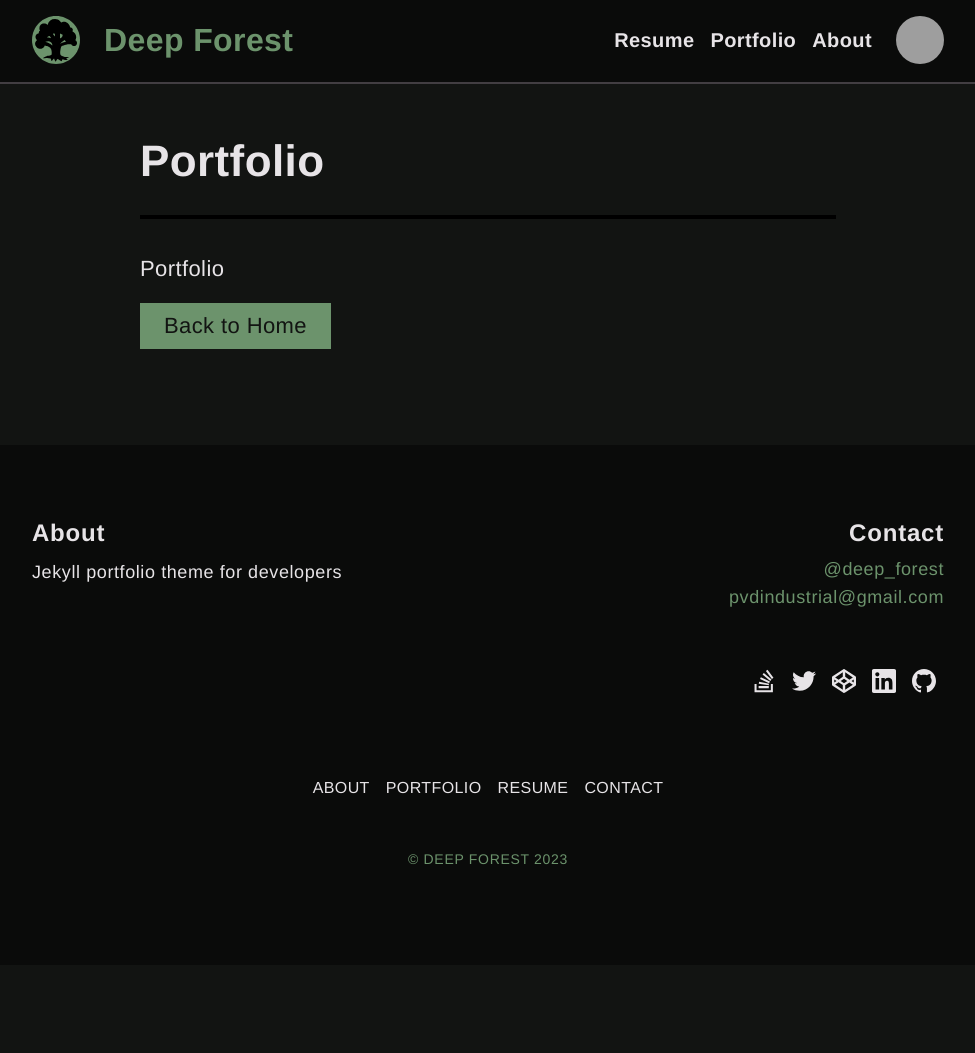
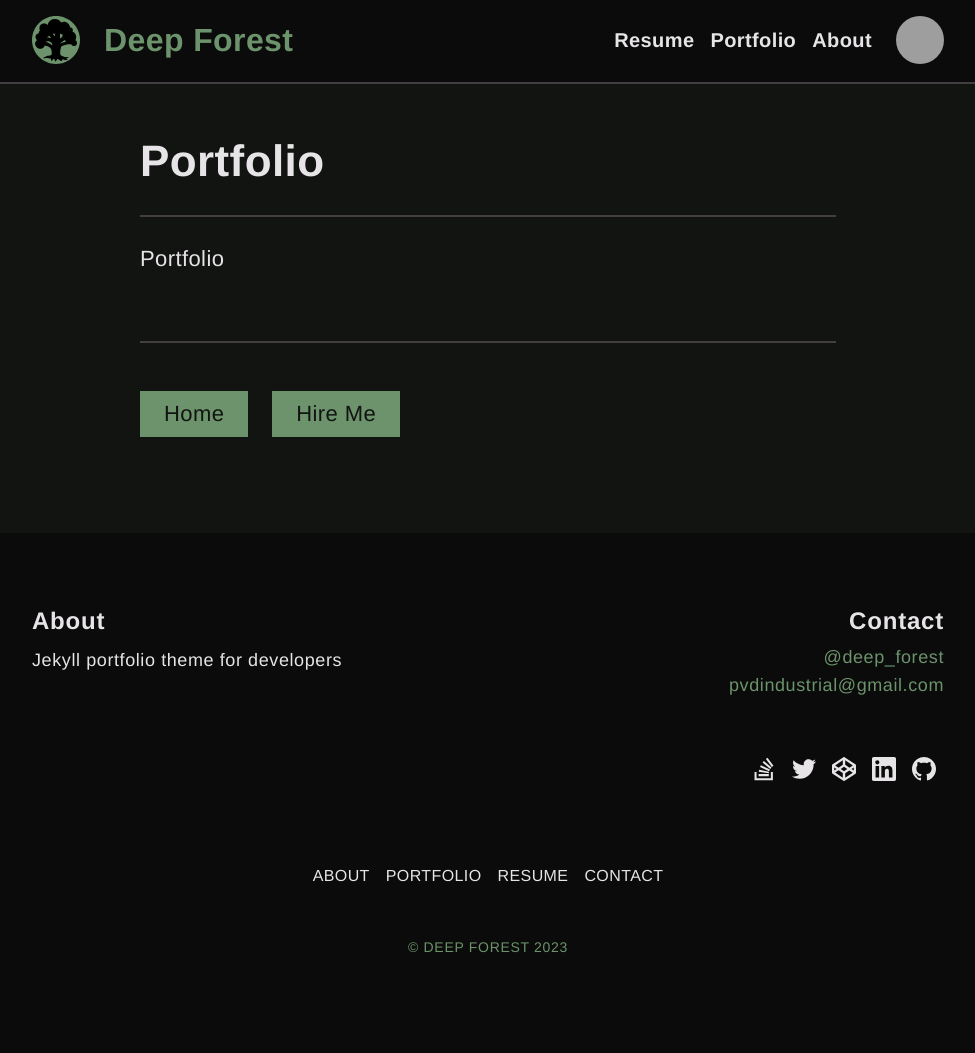
Before and after one commit to ian-pvd/deep-forest, a Jekyll site: the page built from portfolio.md, in a window 1280 px wide. Shown: the whole page, without its empty margins (152-1127 px from the left). Built offline with Jekyll 4.4.1, drawn with Linux system fonts in a browser that asks for light colours; before the commit the page ends 965 px from its top, so only the background shows below that; grey boxes are pictures that could not be loaded.

Commit message:
add styles for page layouts

```diff
--- a/_includes/site-footer.html
+++ b/_includes/site-footer.html
@@ -24,7 +24,7 @@
 				{% endif -%}
 				{%- if site.author.email -%}
 				<li class="site-footer__author-email">
-					<a class="site-footer__email-link" href="mailto:{{ site.author.email }}">{{site.author.email }}</a>
+					<a class="site-footer__email-link" href="mailto:{{ site.author.email }}?subject=Hi Ian">{{site.author.email }}</a>
 				</li>
 				{%- endif %}
 			</ul>
--- a/_layouts/page.html
+++ b/_layouts/page.html
@@ -3,15 +3,21 @@ layout: default
 ---
 
 <div class="page">
-	<h1 class="page__title">
-		{{ page.title | escape }}
-	</h1>
+
+	<header class="page__header">
+		<h1 class="page__title">
+			{{ page.title | escape }}
+		</h1>
+	</header>
 
 	<div class="page__content">
 		{{ content }}
 	</div>
 
-	<a class="post-item__home-link" rel="home" href="{{ "/" | relative_url }}">
-		Back to Home
-	</a>
+	<div class="page__footer">
+		<nav class="page__footer-links">
+			<a class="page__home-link" rel="home" href="{{ "/" | relative_url }}">Home</a>
+			<a class="article__hire-me-link" rel="home" href="mailto:{{ site.author.email }}?subject=Your Portfolio">Hire Me</a>
+		</nav>
+	</div>
 </div>
--- a/_sass/includes/article.scss
+++ b/_sass/includes/article.scss
@@ -50,50 +50,10 @@
 }
 
 .article__content {
+	@include content;
 	padding-bottom: var(--space-large);
 	border-bottom: var(--border-layout);
 	margin-bottom: var(--space-large);
-
-	& p {
-		margin-bottom: var(--space-medium);
-	}
-
-	& img,
-	& iframe {
-		@include full-bleed;
-		width: 100%;
-		margin: var(--space-medium) auto;
-
-		@media #{$desktop} {
-			margin: var(--space-large) calc(-1 * var(--space-large));
-			width: calc(100% + var(--space-xlarge));
-		}
-	}
-
-	& iframe {
-		aspect-ratio: 16 / 9;
-	}
-
-	// All code blocks.
-	& .highlighter-rouge {
-		background: var(--c-site-header);
-		border-radius: var(--space-xsmall);
-		box-shadow: 0 0 3px -1px var(--c-text);
-		font-size: var(--fs-small);
-		padding: 4px 8px;
-	}
-
-	// Fenced code blocks.
-	& > .highlighter-rouge {
-		box-shadow: 0 0 3px -1px var(--c-text), 0 12px 6px -9px var(--color-black);
-		margin: var(--space-large) calc(-1 * var(--space-medium));
-		padding: var(--space-medium);
-		width: calc(100% + var(--space-large));
-	}
-
-	& > *:last-child {
-		margin-bottom: 0;
-	}
 }
 
 .article__footer-links {
--- a/_sass/layouts/page.scss
+++ b/_sass/layouts/page.scss
@@ -1,4 +1,27 @@
 .page__title {
+	border-bottom: var(--border-layout);
+	margin-bottom: var(--space-medium);
 	padding-bottom: var(--space-medium);
-	border-bottom: var(--border-hr);
 }
+
+.page__content {
+	border-bottom: var(--border-layout);
+	margin-bottom: var(--space-large);
+	padding-bottom: var(--space-large);
+}
+
+.page__footer-links {
+	align-items: center;
+	display: flex;
+	justify-content: flex-start;
+}
+
+.page__home-link,
+.article__hire-me-link {
+	@include button;
+	margin-right: var(--space-small);
+
+	@media #{$desktop} {
+		margin-right: var(--space-medium);
+	}
+}
--- a/_sass/mixins.scss
+++ b/_sass/mixins.scss
@@ -31,3 +31,47 @@
 	margin: 3rem -3rem;
 	width: calc(100% + 6rem);
 }
+
+@mixin content {
+
+	& p {
+		margin-bottom: var(--space-medium);
+	}
+
+	& img,
+	& iframe {
+		@include full-bleed;
+		width: 100%;
+		margin: var(--space-medium) auto;
+
+		@media #{$desktop} {
+			margin: var(--space-large) calc(-1 * var(--space-large));
+			width: calc(100% + var(--space-xlarge));
+		}
+	}
+
+	& iframe {
+		aspect-ratio: 16 / 9;
+	}
+
+	// All code blocks.
+	& .highlighter-rouge {
+		background: var(--c-site-header);
+		border-radius: var(--space-xsmall);
+		box-shadow: 0 0 3px -1px var(--c-text);
+		font-size: var(--fs-small);
+		padding: 4px 8px;
+	}
+
+	// Fenced code blocks.
+	& > .highlighter-rouge {
+		box-shadow: 0 0 3px -1px var(--c-text), 0 12px 6px -9px var(--color-black);
+		margin: var(--space-large) calc(-1 * var(--space-medium));
+		padding: var(--space-medium);
+		width: calc(100% + var(--space-large));
+	}
+
+	& > *:last-child {
+		margin-bottom: 0;
+	}
+}
```
